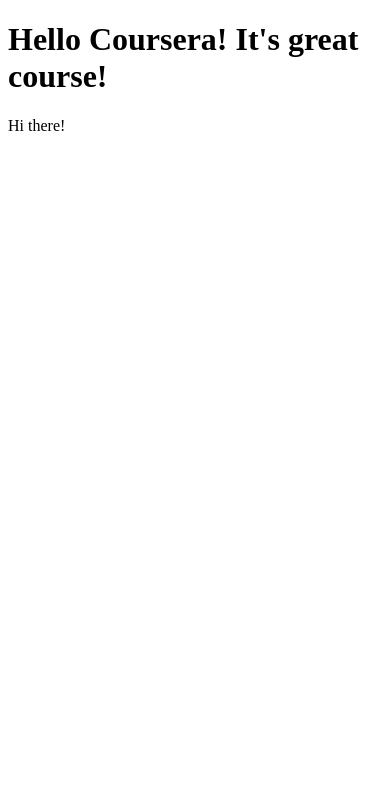
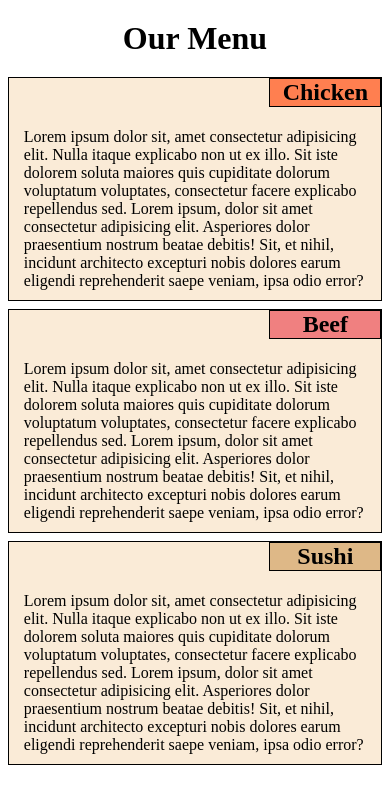
Before and after one commit to larlarlhit/courseraTest, a plain HTML site: page Mod2_solution/index.html in a window 390 px wide. Drawn offline with Linux system fonts and the light colour scheme.

Commit message:
My first coursera module2 solution

```diff
--- a/Mod2_solution/index.html
+++ b/Mod2_solution/index.html
@@ -5,11 +5,26 @@
     <meta charset="UTF-8">
     <meta name="viewport" content="width=device-width, initial-scale=1.0">
     <title>Hello Coursera!</title>
+    <link rel="stylesheet" href="./style.css">
 </head>
 
 <body>
-    <h1>Hello Coursera! It's great course!</h1>
-    <p>Hi there!</p>
+    <h1>Our Menu</h1>
+    <div id="chicken">
+        <h2 class="chicken">Chicken</h2>
+        <section>Lorem ipsum dolor sit, amet consectetur adipisicing elit. Nulla itaque explicabo non ut ex illo. Sit iste dolorem soluta maiores quis cupiditate dolorum voluptatum voluptates, consectetur facere explicabo repellendus sed. Lorem ipsum, dolor sit
+            amet consectetur adipisicing elit. Asperiores dolor praesentium nostrum beatae debitis! Sit, et nihil, incidunt architecto excepturi nobis dolores earum eligendi reprehenderit saepe veniam, ipsa odio error?</section>
+    </div>
+    <div id="beef">
+        <h2 class="beef">Beef</h2>
+        <section>Lorem ipsum dolor sit, amet consectetur adipisicing elit. Nulla itaque explicabo non ut ex illo. Sit iste dolorem soluta maiores quis cupiditate dolorum voluptatum voluptates, consectetur facere explicabo repellendus sed. Lorem ipsum, dolor sit
+            amet consectetur adipisicing elit. Asperiores dolor praesentium nostrum beatae debitis! Sit, et nihil, incidunt architecto excepturi nobis dolores earum eligendi reprehenderit saepe veniam, ipsa odio error?</section>
+    </div>
+    <div id="sushi">
+        <h2 class="sushi">Sushi</h2>
+        <section>Lorem ipsum dolor sit, amet consectetur adipisicing elit. Nulla itaque explicabo non ut ex illo. Sit iste dolorem soluta maiores quis cupiditate dolorum voluptatum voluptates, consectetur facere explicabo repellendus sed. Lorem ipsum, dolor sit
+            amet consectetur adipisicing elit. Asperiores dolor praesentium nostrum beatae debitis! Sit, et nihil, incidunt architecto excepturi nobis dolores earum eligendi reprehenderit saepe veniam, ipsa odio error?</section>
+    </div>
 </body>
 
 </html>
--- a/Mod2_solution/style.css
+++ b/Mod2_solution/style.css
@@ -0,0 +1,69 @@
+* {
+    margin: 0;
+    padding: 0;
+    box-sizing: border-box;
+}
+
+div {
+    background-color: antiquewhite;
+    border: 1px solid black;
+    width: 31%;
+    position: relative;
+    float: left;
+    margin: 1.11%;
+}
+
+h1 {
+    margin: 20px 0 20px 0;
+    text-align: center;
+}
+
+h2 {
+    width: 30%;
+    text-align: center;
+    border: 1px solid black;
+    position: absolute;
+    right: 0;
+}
+
+section {
+    margin: 50px 0 10px 0;
+    padding: 0 15px 0 15px;
+}
+
+.chicken {
+    background-color: coral;
+}
+
+.beef {
+    background-color: lightcoral;
+}
+
+.sushi {
+    background-color: burlywood;
+}
+
+@media (max-width: 991.5px) {
+    #chicken,
+    #beef {
+        width: 48%;
+        margin: 0 1% 0 1%;
+    }
+    #sushi {
+        width: 98%;
+        margin: 2% 1% 0 1%;
+    }
+}
+
+@media (max-width: 767.5px) {
+    #chicken,
+    #beef,
+    #sushi {
+        width: 96%;
+        margin: 0 2% 0 2%;
+    }
+    #beef,
+    #sushi {
+        margin-top: 2%;
+    }
+}
```
